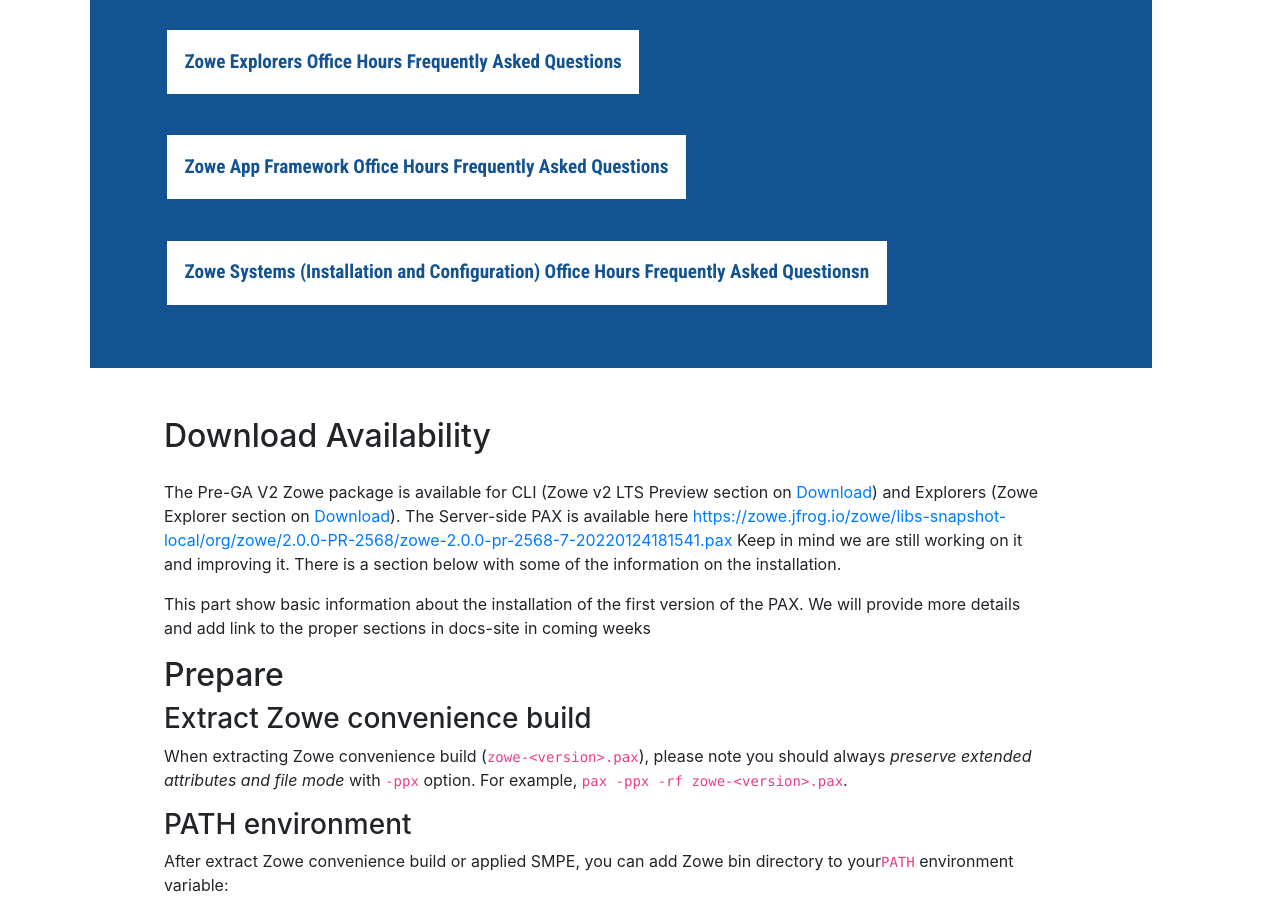
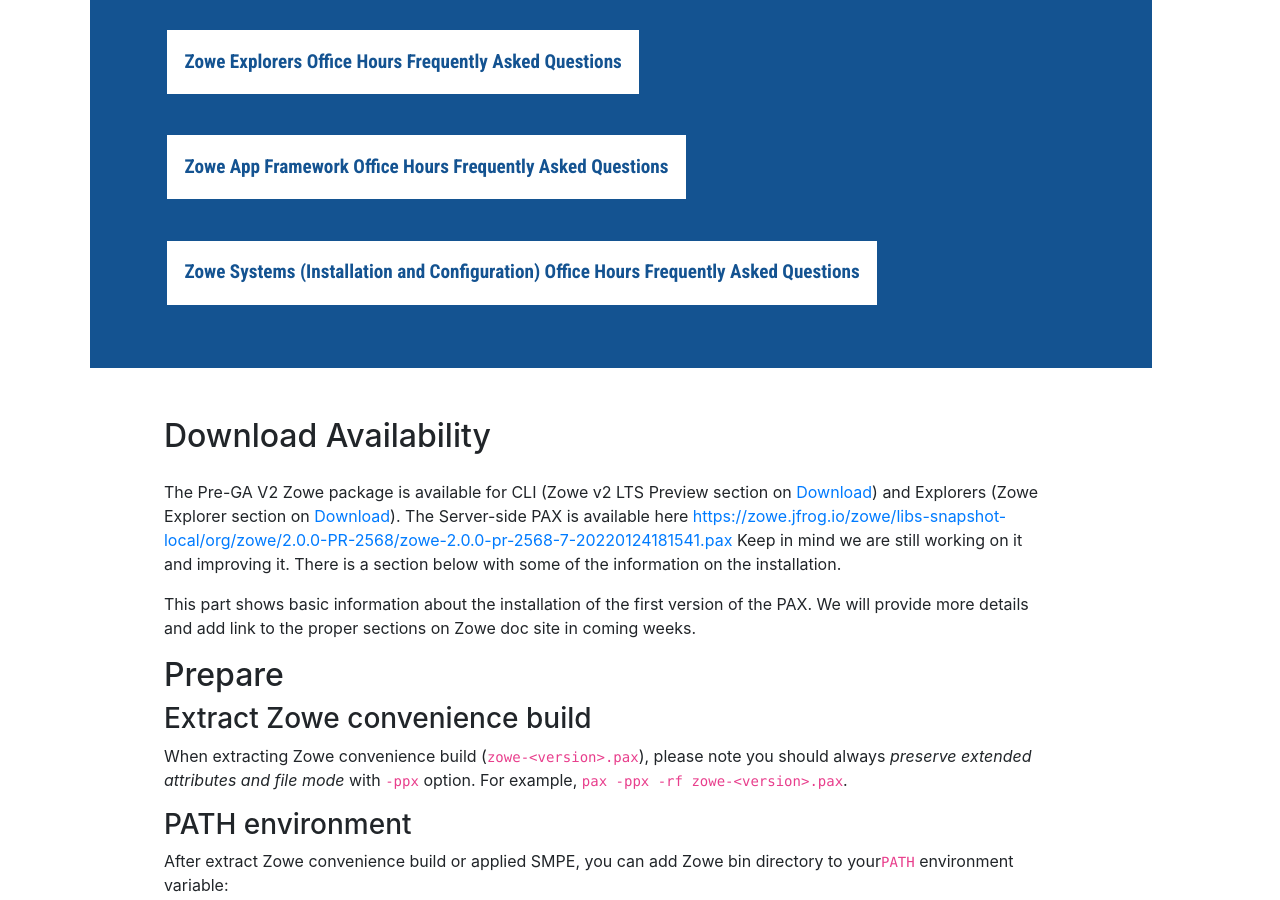
Before and after one commit to zowe/zowe.github.io, a Jekyll site: the page built from vNext.md, in a window 1280 px wide and 900 px high, scrolled down 10212 px. Built offline with Jekyll 4.4.1, drawn with Linux system fonts in a browser that asks for light colours; our own code applies the rules of GitHub Pages for plain Markdown files.

Commit message:
Fixed typo
Signed-off-by: nannanli <nannanli@cn.ibm.com>

```diff
--- a/vNext.md
+++ b/vNext.md
@@ -954,46 +954,46 @@
 
   <div>
     <button id="questions-systems-hours" onclick="toggle('questions-systems')" class="w3-button w3-block w3-left-align">
-    Zowe Systems (Installation and Configuration) Office Hours Frequently Asked Questionsn </button>
+    Zowe Systems (Installation and Configuration) Office Hours Frequently Asked Questions </button>
     <div id="questions-systems" class="w3-container faq-hide">
       <div>
         <button onclick="toggle('questions-systems-1')" class="w3-button w3-block w3-left-align">
           1. The workspaceDirectory example (screen shot in the presentation) had the word "instance" in the path. Is that deliberate?
         </button>
         <div id="questions-systems-1" class="w3-container faq-hide">
-          <p>NO, that is an error - we will correct this!</p>
+          <p>NO, that is an error. We will correct this!</p>
         </div>
       </div>
       <div>
         <button onclick="toggle('questions-systems-2')" class="w3-button w3-block w3-left-align">
-          2. If the manifest.yaml is key for knowing what components are there - how "live" (aka "dynamic") can we be about adding components/plugins without being required to restart the Zowe server?
+          2. If the manifest.yaml is key for knowing what components are there, how "live" (aka "dynamic") can we be about adding components/plug-ins without being required to restart the Zowe server?
         </button>
         <div id="questions-systems-2" class="w3-container faq-hide">
-          <p>At present time, adding components/plugins to the manifest.yaml will require a restart of the [corresponding] Zowe server. We will plan to enhance Zowe to offer a more dynamic approach (i.e. automatically re-read the manifest.yaml for any server that can handle changes without requiring a restart)</p>
+          <p>At present time, adding components/plug-ins to the manifest.yaml will require a restart of the [corresponding] Zowe server. We will plan to enhance Zowe to offer a more dynamic approach (i.e. automatically re-read the manifest.yaml for any server that can handle changes without requiring a restart).</p>
         </div>
       </div>
       <div>
         <button onclick="toggle('questions-systems-3')" class="w3-button w3-block w3-left-align">
-          3. We deploy 40+ unique deployments at the same time, each includes its own ZOWE deploy. We do this by changing the STC name - can we still do that?
+          3. We deploy 40+ unique deployments at the same time. Each includes its own ZOWE deploy. We do this by changing the STC name. Can we still do that?
         </button>
         <div id="questions-systems-3" class="w3-container faq-hide">
-          <p>Yes, they can be defined in zowe.yaml as `zowe.setup.security.stcs` which lets you set their names, e.g. `zowe.setup.security.stcs.zowe: ZWEMYSTC`</p>
+          <p>Yes, they can be defined in zowe.yaml as `zowe.setup.security.stcs` which lets you set their names, e.g. `zowe.setup.security.stcs.zowe: ZWEMYSTC`.</p>
         </div>
       </div>
       <div>
         <button onclick="toggle('questions-systems-4')" class="w3-button w3-block w3-left-align">
-          4. We currently have to modify the various install scripts to change specific dataset names to accomplish this multiple-run scenario - will we be able to do this?
+          4. We currently have to modify the various install scripts to change specific dataset names to accomplish this multiple-run scenario. Will we be able to do this?
         </button>
         <div id="questions-systems-4" class="w3-container faq-hide">
-          <p>Yes, all data set names used by zowe are configurable in zowe.yaml - so you can configure your multiple-run scenario with multiple zowe.yaml files where each has its own stc and data set names.</p>
+          <p>Yes, all data set names used by Zowe are configurable in zowe.yaml so you can configure your multiple-run scenario with multiple zowe.yaml files where each has its own stc and data set names.</p>
         </div>
       </div>
       <div>
         <button onclick="toggle('questions-systems-5')" class="w3-button w3-block w3-left-align">
-          5. If PARMLIB is used can we consider eliminating zowe.yaml?
+          5. If PARMLIB is used, can we consider eliminating zowe.yaml?
         </button>
         <div id="questions-systems-5" class="w3-container faq-hide">
-          <p>Allowing PARMLIB doesn't change the way how Zowe uses zowe.yaml behind the scene, it's more like a new user interface to configure Zowe. The content in PARMLIB will be concatenated, merged into a temporary zowe.yaml and fed to Zowe. That means it won't change the way how components / extensions read configurations. On the other side, since we may enhance the configuration interface like allowing PARMLIB, it's not recommended for a component installer to read or update zowe.yaml directly. Instead, a component installer should read `ZWE_` environment variables to understand configurations, and use relevant zwe commands or library functions to update. For example, `zwe components enable` can be used to enable your component, and it's compatible with both USS zowe.yaml or PARMLIB configuration.</p>
+          <p>Allowing PARMLIB doesn't change the way how Zowe uses zowe.yaml behind the scene. It's more like a new user interface to configure Zowe. The content in PARMLIB will be concatenated, merged into a temporary zowe.yaml and fed to Zowe. That means it won't change the way how components / extensions read configurations. On the other side, since we may enhance the configuration interface like allowing PARMLIB, it's not recommended for a component installer to read or update zowe.yaml directly. Instead, a component installer should read `ZWE_` environment variables to understand configurations, and use relevant zwe commands or library functions to update. For example, `zwe components enable` can be used to enable your component, and it's compatible with both USS zowe.yaml or PARMLIB configuration.</p>
         </div>
       </div>
       <div>
@@ -1014,10 +1014,11 @@
       </div>
       <div>
         <button onclick="toggle('questions-systems-8')" class="w3-button w3-block w3-left-align">
-          8. How do we provide feedback / communicate issues? Where can we ask questions?
+          8. How do we provide feedback or communicate issues? Where can we ask questions?
         </button>
         <div id="questions-systems-8" class="w3-container faq-hide">
-          <p>Use this SLACK CHANNEL for interacting with the team: <a href="https://openmainframeproject.slack.com/archives/CH9R3FD1V">https://openmainframeproject.slack.com/archives/CH9R3FD1V</a> Use this Github Repo for posting issues: <a href="https://github.com/zowe/zowe-install-packaging">https://github.com/zowe/zowe-install-packaging</a></p>
+          <p>Use this SLACK CHANNEL for interacting with the team: <a href="https://openmainframeproject.slack.com/archives/CH9R3FD1V">
+#zowe-install-rework</a> Use this GitHub repo for posting issues: <a href="https://github.com/zowe/zowe-install-packaging">https://github.com/zowe/zowe-install-packaging</a></p>
         </div>
       </div>
     </div>
@@ -1033,7 +1034,7 @@
   </div>
 
   <div id="release-installation">
-    <p>This part show basic information about the installation of the first version of the PAX. We will provide more details and add link to the proper sections in docs-site in coming weeks</p>
+    <p>This part shows basic information about the installation of the first version of the PAX. We will provide more details and add link to the proper sections on Zowe doc site in coming weeks.</p>
     <h2>Prepare</h2>
     <h3>Extract Zowe convenience build</h3>
       <p>When extracting Zowe convenience build (<code>zowe-&lt;version&gt;.pax</code>), please note you should always <i>preserve extended attributes and file mode</i> with <code>-ppx</code> option. For example, <code>pax -ppx -rf zowe-&lt;version&gt;.pax</code>.</p>
```
